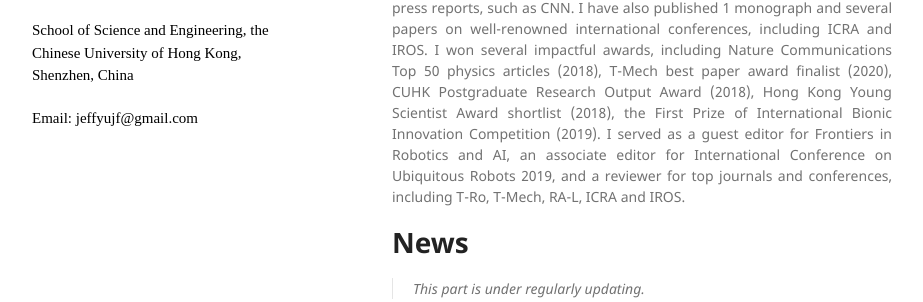
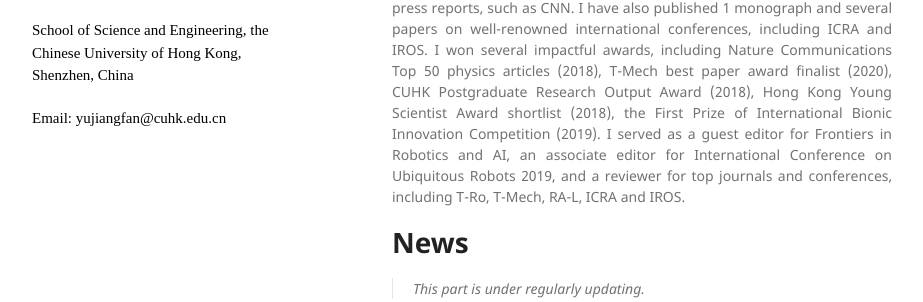
Before and after one commit to jeffyujf/YuJiangfan, a Jekyll site: the page built from index.md, in a window 1280 px wide. Shown: the part 385-687 px from the top of the page, without its empty margins (178-1101 px from the left). Built offline with Jekyll 4.4.1, drawn with Linux system fonts in a browser that asks for light colours; our own code applies the rules of GitHub Pages for plain Markdown files.

Commit message:
Update default.html

```diff
--- a/_layouts/default.html
+++ b/_layouts/default.html
@@ -23,7 +23,7 @@
  {% if site.github.is_project_page %}
         <p class="one">Assistant Professor | Ph. D.</p>
         <p class="two">School of Science and Engineering, the Chinese University of Hong Kong, Shenzhen, China</p>
-        <p class="two">Email: jeffyujf@gmail.com</p>
+        <p class="two">Email: yujiangfan@cuhk.edu.cn</p>
     {% endif %}
 
 <html>
```
